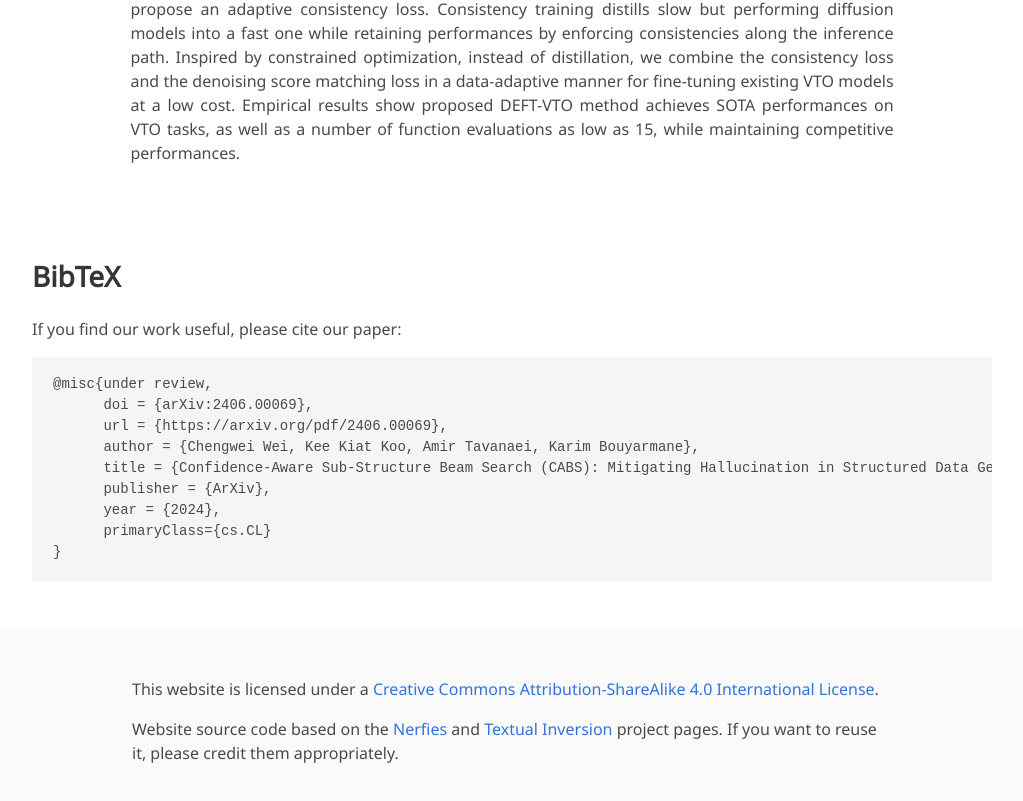
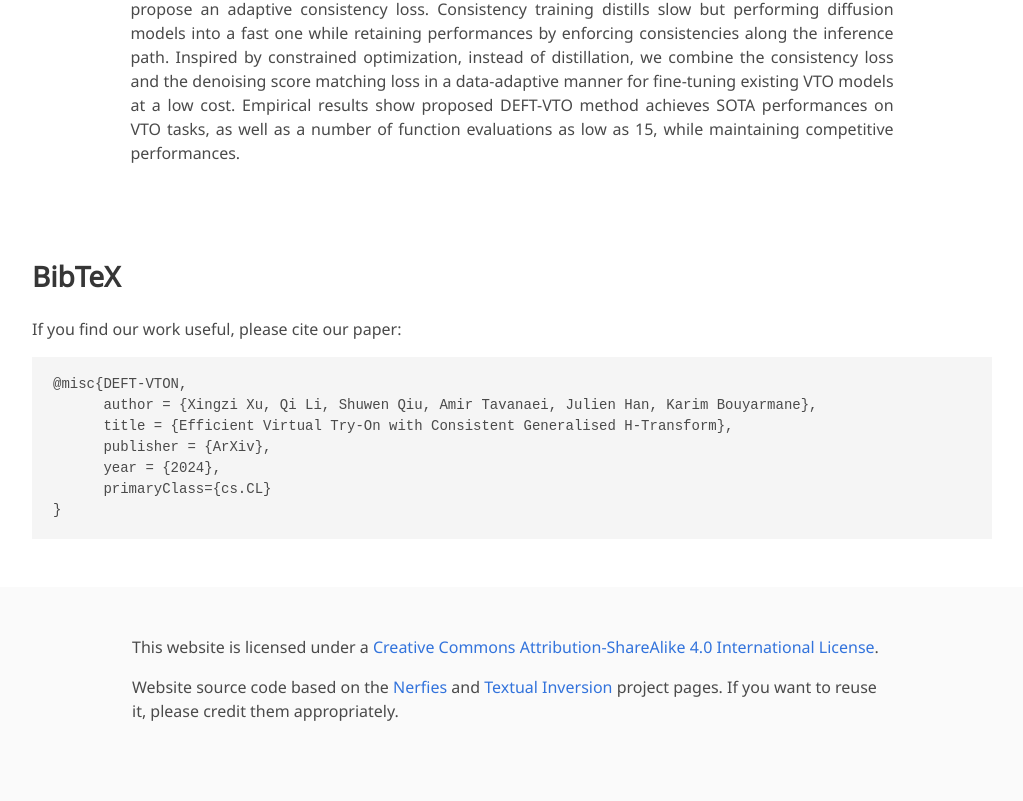
Before and after one commit to deft-vton/deft-vton.github.io, a plain HTML site: page index.html in a window 1280 px wide. Shown: the part 810-1611 px from the top of the page, without its empty margins (128-1151 px from the left). Drawn offline with nearby package versions, Linux system fonts and the light colour scheme; some icons are missing; a web font is replaced by a local one.

Commit message:
update citation

```diff
--- a/index.html
+++ b/index.html
@@ -170,11 +170,9 @@
   <div class="container is-max-desktop content">
     <h2 class="title">BibTeX</h2>
     <p>If you find our work useful, please cite our paper:</p>
-    <pre><code>@misc{under review,
-      doi = {arXiv:2406.00069},
-      url = {https://arxiv.org/pdf/2406.00069},
-      author = {Chengwei Wei, Kee Kiat Koo, Amir Tavanaei, Karim Bouyarmane},
-      title = {Confidence-Aware Sub-Structure Beam Search (CABS): Mitigating Hallucination in Structured Data Generation with Large Language Models},
+    <pre><code>@misc{DEFT-VTON,
+      author = {Xingzi Xu, Qi Li, Shuwen Qiu, Amir Tavanaei, Julien Han, Karim Bouyarmane},
+      title = {Efficient Virtual Try-On with Consistent Generalised H-Transform},
       publisher = {ArXiv},
       year = {2024},
       primaryClass={cs.CL}
```
